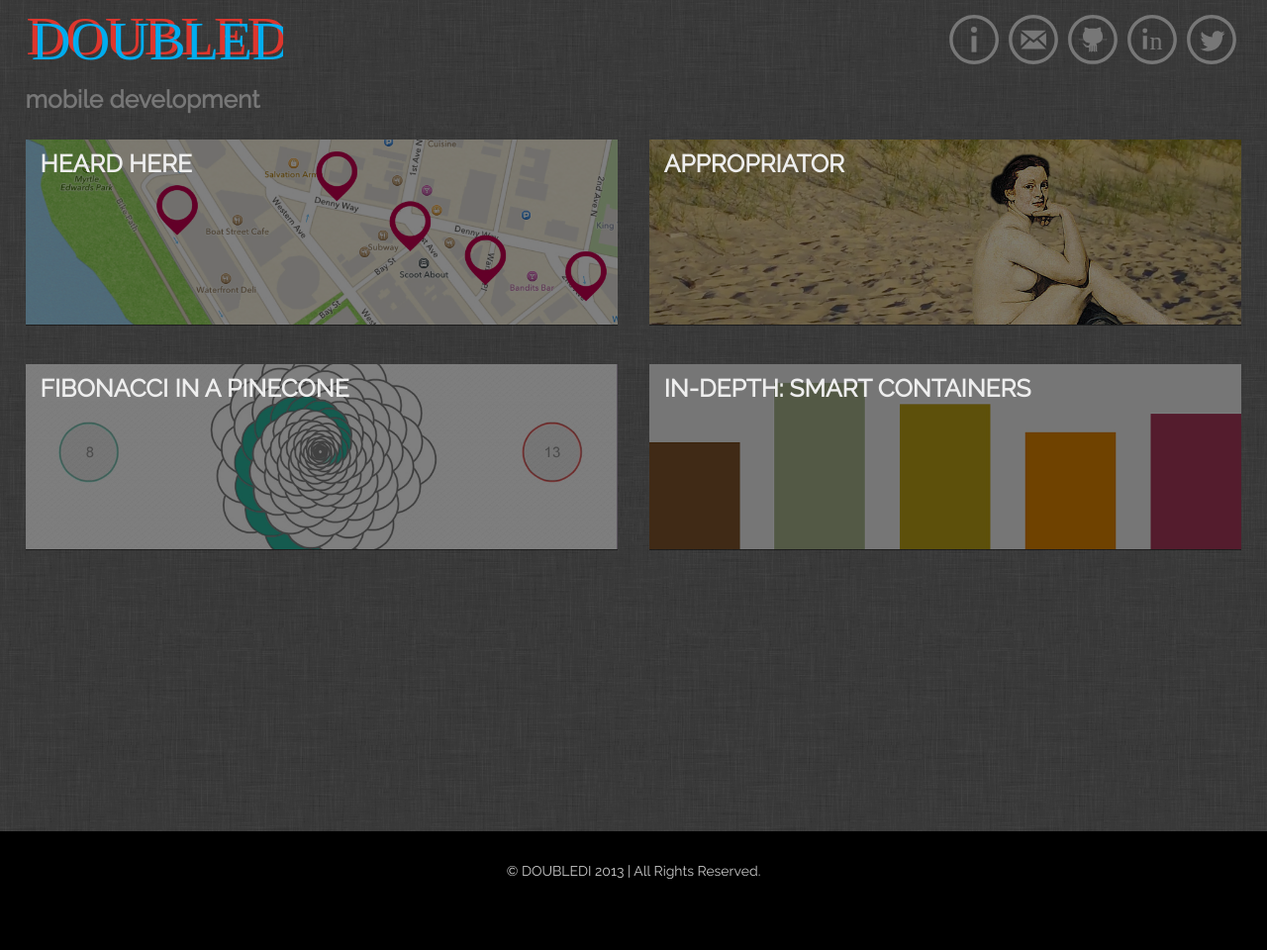
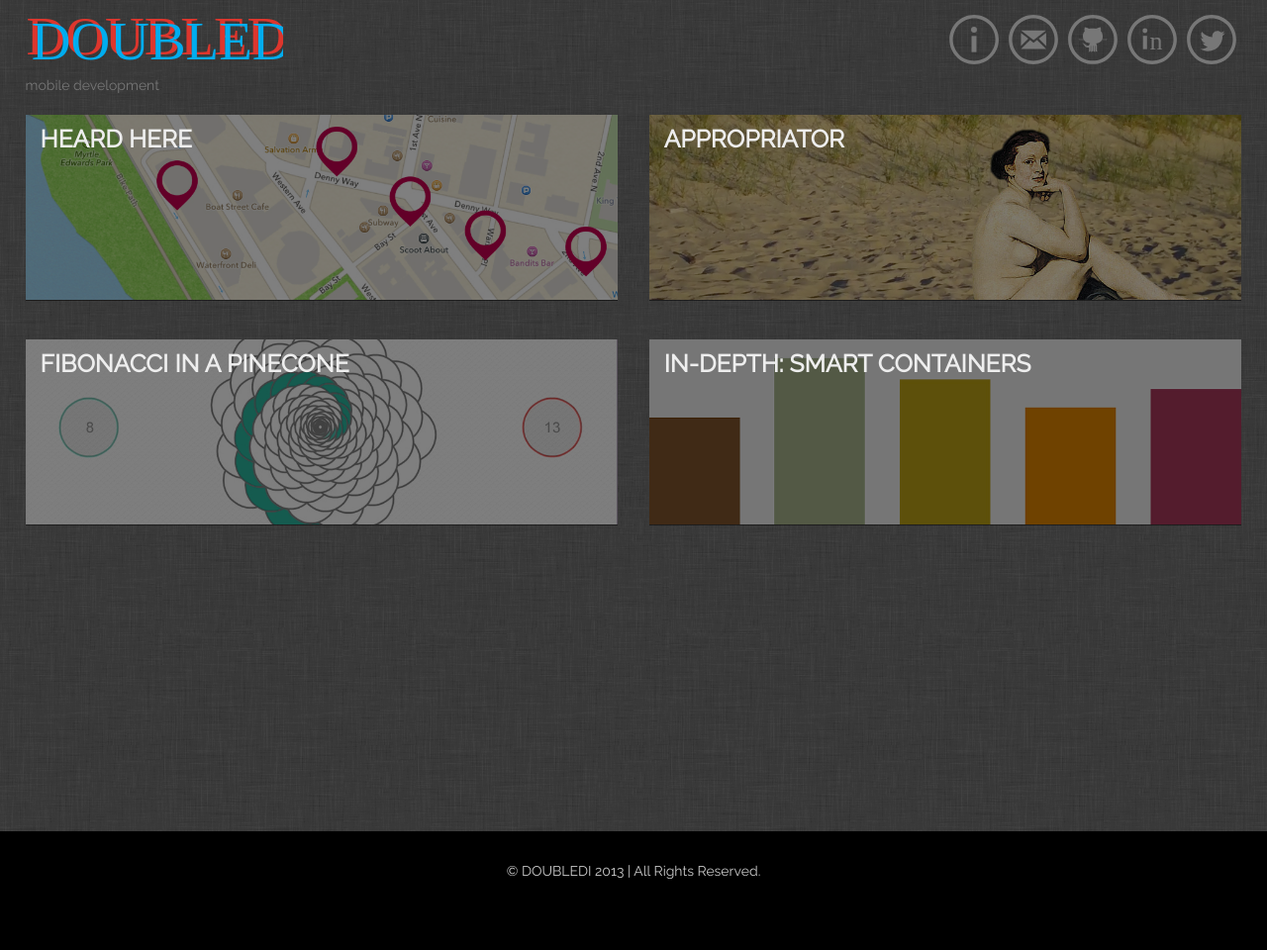
Before and after one commit to diannamertz/doubledi.github.com, a Jekyll site: the page built from index.html, in a window 1280 px wide. Shown: the whole page at 99% size. Built offline with Jekyll 4.4.1, drawn with Linux system fonts in a browser that asks for light colours.

Commit message:
final index fix

```diff
--- a/_layouts/default.html
+++ b/_layouts/default.html
@@ -60,7 +60,7 @@
                       font-size="55">DOUBLEDI</text>
                       </a>
                 </svg>
-                <div  class="subfont"><h3>mobile development</h3></div>
+                <div  class="subfont">mobile development</div>
             </nav>
           </div> <!--row-fluid-->
           <!-- Modal -->
--- a/css/style.css
+++ b/css/style.css
@@ -43,6 +43,7 @@ nav li {
 }
 
 .subfont {
+  font-family: 'Raleway', sans-serif;
   color: #777777;
 }
 
```
